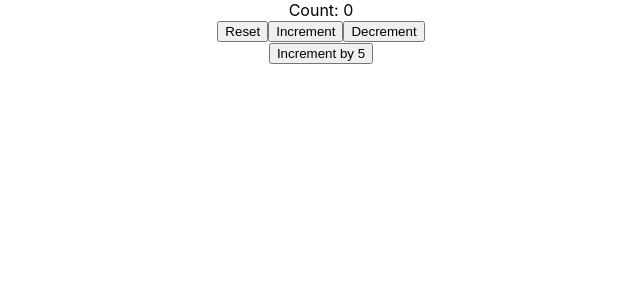
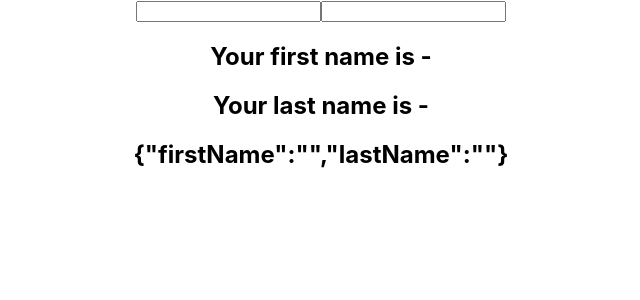
Before and after one commit to Filipe-vilela-felix/tutorial-react, a React (Create React App) app in the folder hello-world/: page / in a window 1280 px wide. Shown: the top 300 px of the page, without its empty margins (319-959 px from the left). Built offline with nearby package versions, Linux system fonts and the light colour scheme.

Commit message:
Hooks - useState with object

```diff
--- a/hello-world/src/App.js
+++ b/hello-world/src/App.js
@@ -1,10 +1,10 @@
 import './App.css';
-import HookCounterTwo from './components/HookCounterTwo';
+import HookCounterThree from './components/HookCounterThree';
 
 function App() {
   return (
     <div className="App">
-      <HookCounterTwo />
+      <HookCounterThree />
     </div>
   );
 }
--- /dev/null
+++ b/hello-world/src/components/HookCounterThree.js
@@ -0,0 +1,25 @@
+import React, { useState } from 'react'
+
+const HookCounterThree = () => {
+    const [ name, setName ] = useState({ firstName: "", lastName: "" })
+
+    return (
+        <form>
+            <input
+                type='text'
+                value={name.firstName}
+                onChange={(e) => setName({ ...name, firstName: e.target.value })}
+            />
+            <input
+                type='text'
+                value={name.lastName}
+                onChange={(e) => setName({ ...name, lastName: e.target.value })}
+            />
+            <h2>Your first name is - {name.firstName}</h2>
+            <h2>Your last name is - {name.lastName}</h2>
+            <h2>{JSON.stringify(name)}</h2>
+        </form>
+    )
+}
+
+export default HookCounterThree
```
Also changed, not shown: 1 other file (tests, documents, lock files or other folders).
